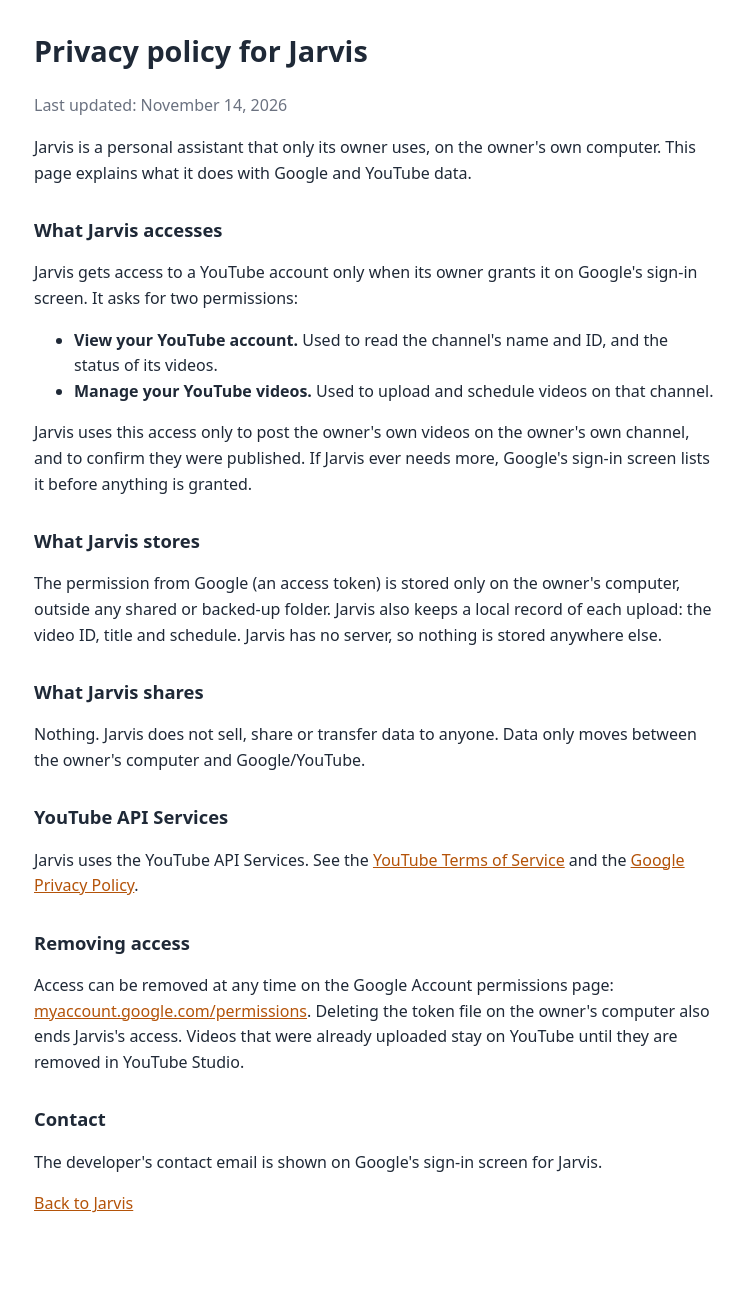
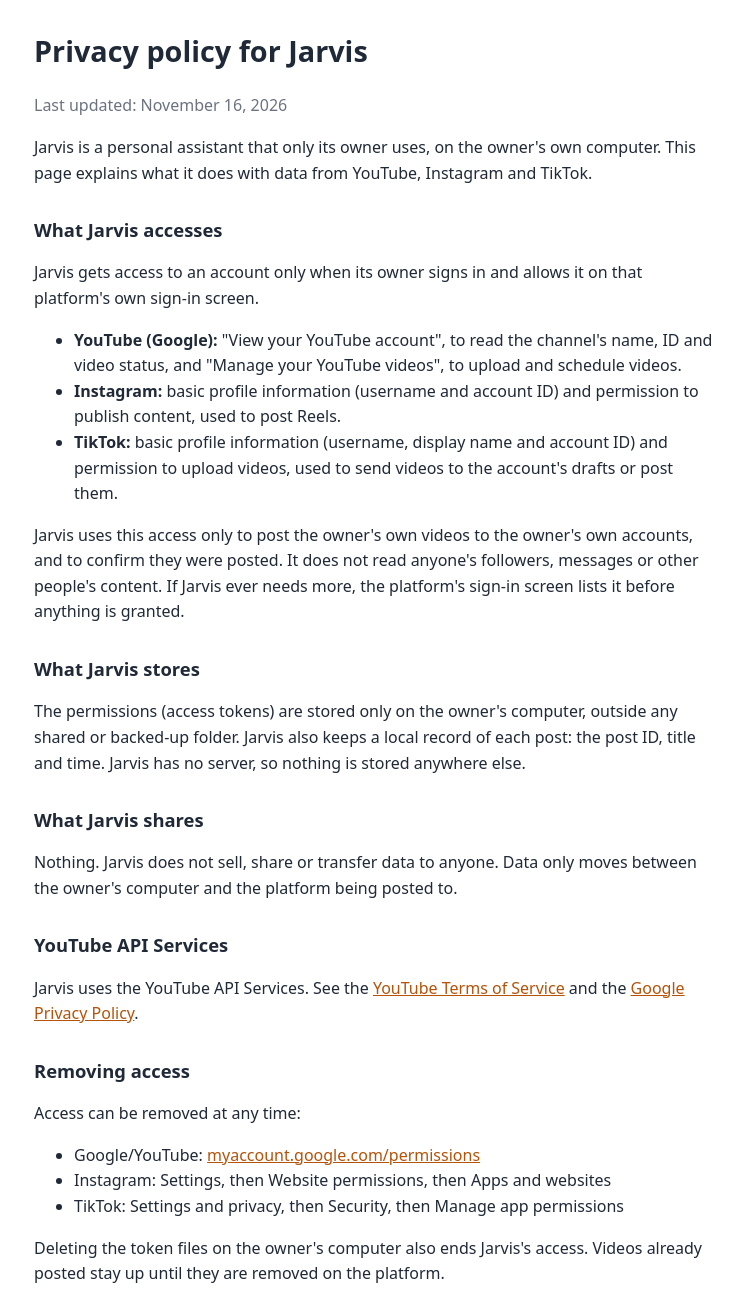
Before and after one commit to Tylermindel426/jarvis-app, a plain HTML site: page privacy.html in a window 1280 px wide. Shown: the part 20-1320 px from the top of the page, without its empty margins (266-1010 px from the left). Before the commit the page ends 1285 px from the top, so only its background shows below. Drawn offline with Linux system fonts and the light colour scheme.

Commit message:
Add terms of service; cover Instagram and TikTok

```diff
--- a/privacy.html
+++ b/privacy.html
@@ -16,33 +16,39 @@
 </head>
 <body>
 <h1>Privacy policy for Jarvis</h1>
-<p class="muted">Last updated: November 14, 2026</p>
+<p class="muted">Last updated: November 16, 2026</p>
 
 <p>Jarvis is a personal assistant that only its owner uses, on the owner's own
-computer. This page explains what it does with Google and YouTube data.</p>
+computer. This page explains what it does with data from YouTube, Instagram
+and TikTok.</p>
 
 <h2>What Jarvis accesses</h2>
-<p>Jarvis gets access to a YouTube account only when its owner grants it on
-Google's sign-in screen. It asks for two permissions:</p>
+<p>Jarvis gets access to an account only when its owner signs in and allows it
+on that platform's own sign-in screen.</p>
 <ul>
-  <li><strong>View your YouTube account.</strong> Used to read the channel's
-  name and ID, and the status of its videos.</li>
-  <li><strong>Manage your YouTube videos.</strong> Used to upload and schedule
-  videos on that channel.</li>
+  <li><strong>YouTube (Google):</strong> "View your YouTube account", to read
+  the channel's name, ID and video status, and "Manage your YouTube videos",
+  to upload and schedule videos.</li>
+  <li><strong>Instagram:</strong> basic profile information (username and
+  account ID) and permission to publish content, used to post Reels.</li>
+  <li><strong>TikTok:</strong> basic profile information (username, display
+  name and account ID) and permission to upload videos, used to send videos
+  to the account's drafts or post them.</li>
 </ul>
-<p>Jarvis uses this access only to post the owner's own videos on the owner's
-own channel, and to confirm they were published. If Jarvis ever needs more,
-Google's sign-in screen lists it before anything is granted.</p>
+<p>Jarvis uses this access only to post the owner's own videos to the owner's
+own accounts, and to confirm they were posted. It does not read anyone's
+followers, messages or other people's content. If Jarvis ever needs more,
+the platform's sign-in screen lists it before anything is granted.</p>
 
 <h2>What Jarvis stores</h2>
-<p>The permission from Google (an access token) is stored only on the owner's
-computer, outside any shared or backed-up folder. Jarvis also keeps a local
-record of each upload: the video ID, title and schedule. Jarvis has no server,
-so nothing is stored anywhere else.</p>
+<p>The permissions (access tokens) are stored only on the owner's computer,
+outside any shared or backed-up folder. Jarvis also keeps a local record of
+each post: the post ID, title and time. Jarvis has no server, so nothing is
+stored anywhere else.</p>
 
 <h2>What Jarvis shares</h2>
 <p>Nothing. Jarvis does not sell, share or transfer data to anyone. Data only
-moves between the owner's computer and Google/YouTube.</p>
+moves between the owner's computer and the platform being posted to.</p>
 
 <h2>YouTube API Services</h2>
 <p>Jarvis uses the YouTube API Services. See the
@@ -50,11 +56,17 @@ moves between the owner's computer and Google/YouTube.</p>
 <a href="https://policies.google.com/privacy">Google Privacy Policy</a>.</p>
 
 <h2>Removing access</h2>
-<p>Access can be removed at any time on the Google Account permissions page:
-<a href="https://myaccount.google.com/permissions">myaccount.google.com/permissions</a>.
-Deleting the token file on the owner's computer also ends Jarvis's access.
-Videos that were already uploaded stay on YouTube until they are removed in
-YouTube Studio.</p>
+<p>Access can be removed at any time:</p>
+<ul>
+  <li>Google/YouTube:
+  <a href="https://myaccount.google.com/permissions">myaccount.google.com/permissions</a></li>
+  <li>Instagram: Settings, then Website permissions, then Apps and
+  websites</li>
+  <li>TikTok: Settings and privacy, then Security, then Manage app
+  permissions</li>
+</ul>
+<p>Deleting the token files on the owner's computer also ends Jarvis's access.
+Videos already posted stay up until they are removed on the platform.</p>
 
 <h2>Contact</h2>
 <p>The developer's contact email is shown on Google's sign-in screen for
```
Also changed, not shown: index.html (+6 -1 lines), terms.html (added, +53 -0 lines).
